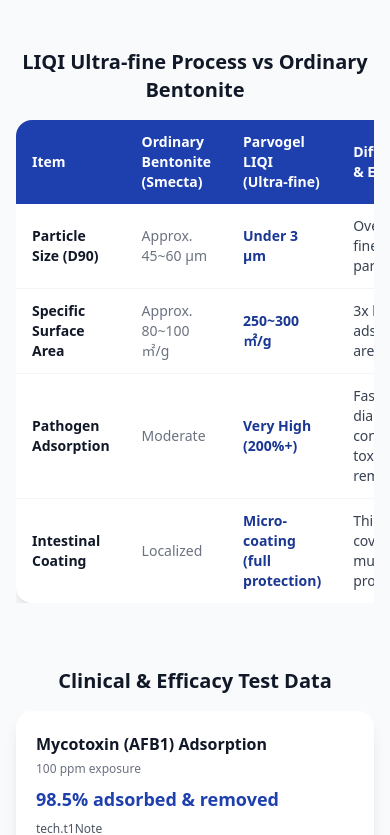
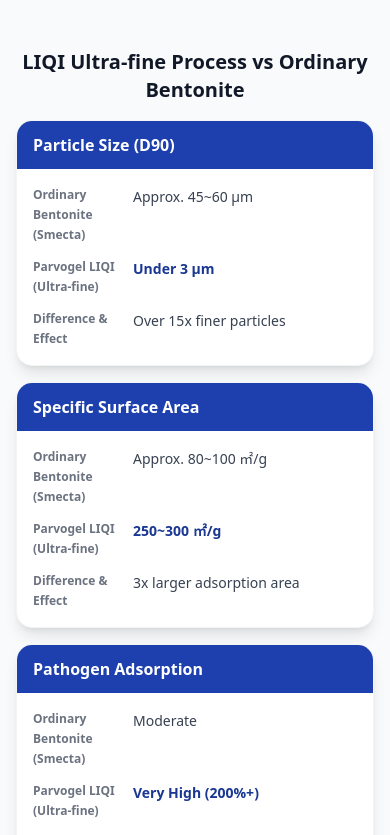
Before and after one commit to hongsoonil02-maker/parvogel, a React (Vite) app: page / in a window 390 px wide. Shown: the part 7000-7835 px from the top of the page. Built offline with nearby package versions, Linux system fonts and the light colour scheme; a web font is replaced by a local one.

Commit message:
fix: update copy and convert tech table to mobile card layout for readability

```diff
--- a/src/App.jsx
+++ b/src/App.jsx
@@ -644,7 +644,17 @@
                     {/* LIQI vs General Table */}
                     <div className="max-w-5xl mx-auto mb-16">
                         <h3 className="text-xl font-bold text-gray-900 mb-4 text-center">{t('tech.tableTitle')}</h3>
-                        <div className="overflow-x-auto">
+                        {(() => {
+                            const techRows = [
+                                { item: t('tech.r1Item'), g: t('tech.r1General'), l: t('tech.r1Liqi'), e: t('tech.r1Effect') },
+                                { item: t('tech.r2Item'), g: t('tech.r2General'), l: t('tech.r2Liqi'), e: t('tech.r2Effect') },
+                                { item: t('tech.r3Item'), g: t('tech.r3General'), l: t('tech.r3Liqi'), e: t('tech.r3Effect') },
+                                { item: t('tech.r4Item'), g: t('tech.r4General'), l: t('tech.r4Liqi'), e: t('tech.r4Effect') },
+                            ]
+
+                            return (
+                                <>
+                                    <div className="hidden md:block overflow-x-auto">
                                         <table className="w-full text-sm border-collapse bg-white rounded-2xl shadow-lg overflow-hidden">
                                             <thead>
                                                 <tr className={`${primaryBg} text-white`}>
@@ -655,12 +665,7 @@
                                                 </tr>
                                             </thead>
                                             <tbody className="divide-y divide-gray-100">
-                                    {[
-                                        { item: t('tech.r1Item'), g: t('tech.r1General'), l: t('tech.r1Liqi'), e: t('tech.r1Effect') },
-                                        { item: t('tech.r2Item'), g: t('tech.r2General'), l: t('tech.r2Liqi'), e: t('tech.r2Effect') },
-                                        { item: t('tech.r3Item'), g: t('tech.r3General'), l: t('tech.r3Liqi'), e: t('tech.r3Effect') },
-                                        { item: t('tech.r4Item'), g: t('tech.r4General'), l: t('tech.r4Liqi'), e: t('tech.r4Effect') },
-                                    ].map((row, i) => (
+                                                {techRows.map((row, i) => (
                                                     <tr key={i} className="hover:bg-gray-50">
                                                         <td className="px-4 py-3 font-semibold text-gray-900">{row.item}</td>
                                                         <td className="px-4 py-3 text-gray-500">{row.g}</td>
@@ -671,6 +676,33 @@
                                             </tbody>
                                         </table>
                                     </div>
+
+                                    <div className="md:hidden space-y-4">
+                                        {techRows.map((row, i) => (
+                                            <div key={i} className="bg-white rounded-2xl shadow-lg overflow-hidden border border-gray-100">
+                                                <div className={`${primaryBg} px-4 py-3 text-white font-bold text-base`}>
+                                                    {row.item}
+                                                </div>
+                                                <div className="p-4 space-y-3">
+                                                    <div className="grid grid-cols-[88px_1fr] gap-3 items-start">
+                                                        <p className="text-xs font-semibold text-gray-500 leading-5">{t('tech.colGeneral')}</p>
+                                                        <p className="text-sm text-gray-700 leading-6">{row.g}</p>
+                                                    </div>
+                                                    <div className="grid grid-cols-[88px_1fr] gap-3 items-start">
+                                                        <p className="text-xs font-semibold text-gray-500 leading-5">{t('tech.colLiqi')}</p>
+                                                        <p className="text-sm font-bold text-primary-700 leading-6">{row.l}</p>
+                                                    </div>
+                                                    <div className="grid grid-cols-[88px_1fr] gap-3 items-start">
+                                                        <p className="text-xs font-semibold text-gray-500 leading-5">{t('tech.colEffect')}</p>
+                                                        <p className="text-sm text-gray-700 leading-6 break-keep">{row.e}</p>
+                                                    </div>
+                                                </div>
+                                            </div>
+                                        ))}
+                                    </div>
+                                </>
+                            )
+                        })()}
                     </div>
 
                     {/* Test Data Cards */}
--- a/src/locales/ko/translation.json
+++ b/src/locales/ko/translation.json
@@ -48,7 +48,7 @@
     "features": {
         "badge": "핵심 특장점",
         "title": "6가지 이유로 선택받는\n파보겔",
-        "subtitle": "수의사 · 축산농가 · 약국 현장의 목소리를 반영해\n개발된 차세대 신생아 설사 치료 보조제",
+        "subtitle": "보호자·축산농가·수의사·동물약국 등 현장의 목소리를 반영해\n개발된 차세대 어린 동물 설사 치료 보조제",
         "f1Title": "광범위 항바이러스 작용",
         "f1Desc": "로타, 코로나, 파보바이러스 등 주요 장염 바이러스에 대한 강력한 억제",
         "f2Title": "초미세 몬모릴로나이트 성분",
@@ -65,7 +65,7 @@
     "clinical": {
         "badge": "임상 근거",
         "title": "검증된 효과,\n논문으로 입증",
-        "subtitle": "국내 유수 대학 · 연구기관 임상시험에서 확인된 탁월한 치료 효과",
+        "subtitle": "국내 유수 대학 · 연구기관 임상시험에서 확인된 탁월한 개선 효과",
         "study1Title": "송아지 로타바이러스 설사 임상시험",
         "study1Subject": "생후 3~7일령 홀스타인 수송아지 40두",
         "study1Result": "치료군 설사 멈춤율 92.5% (대조군 45%)",
```
Lines whose indentation alone changed are shown as unchanged.
